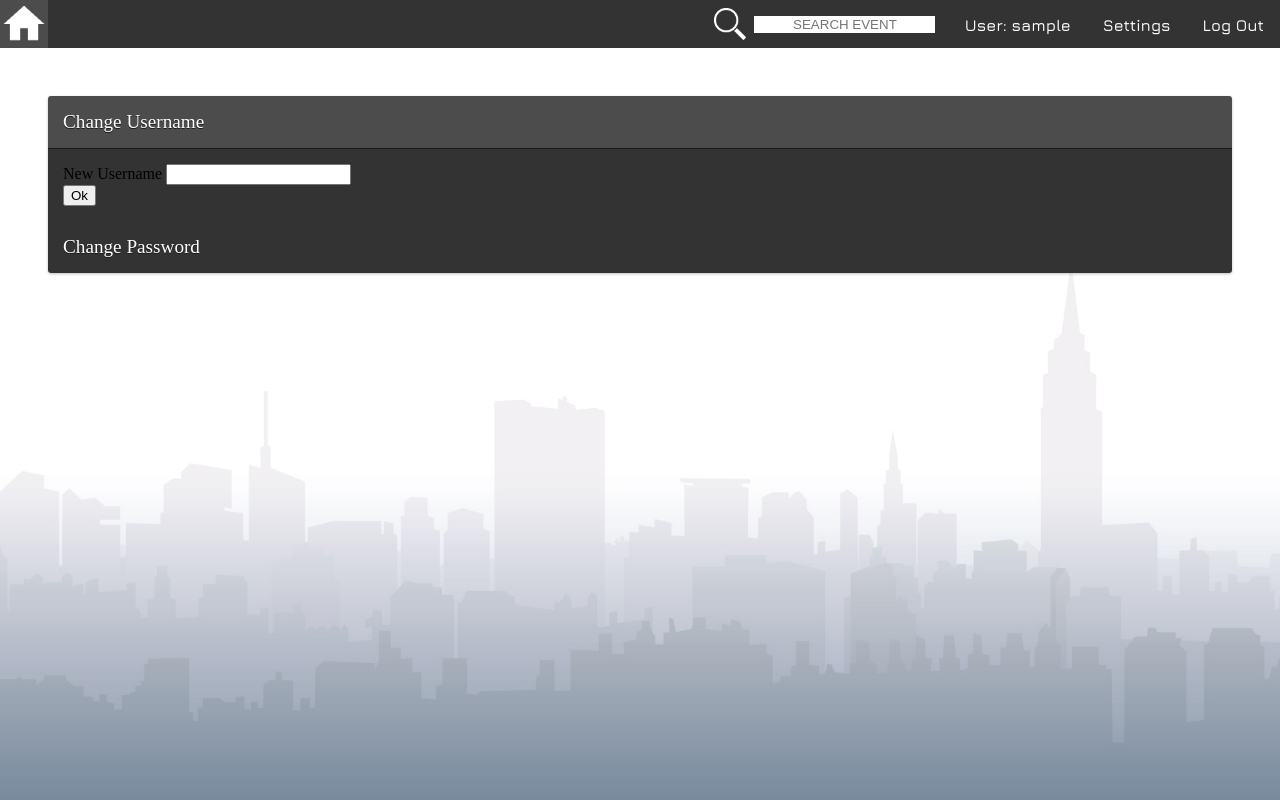
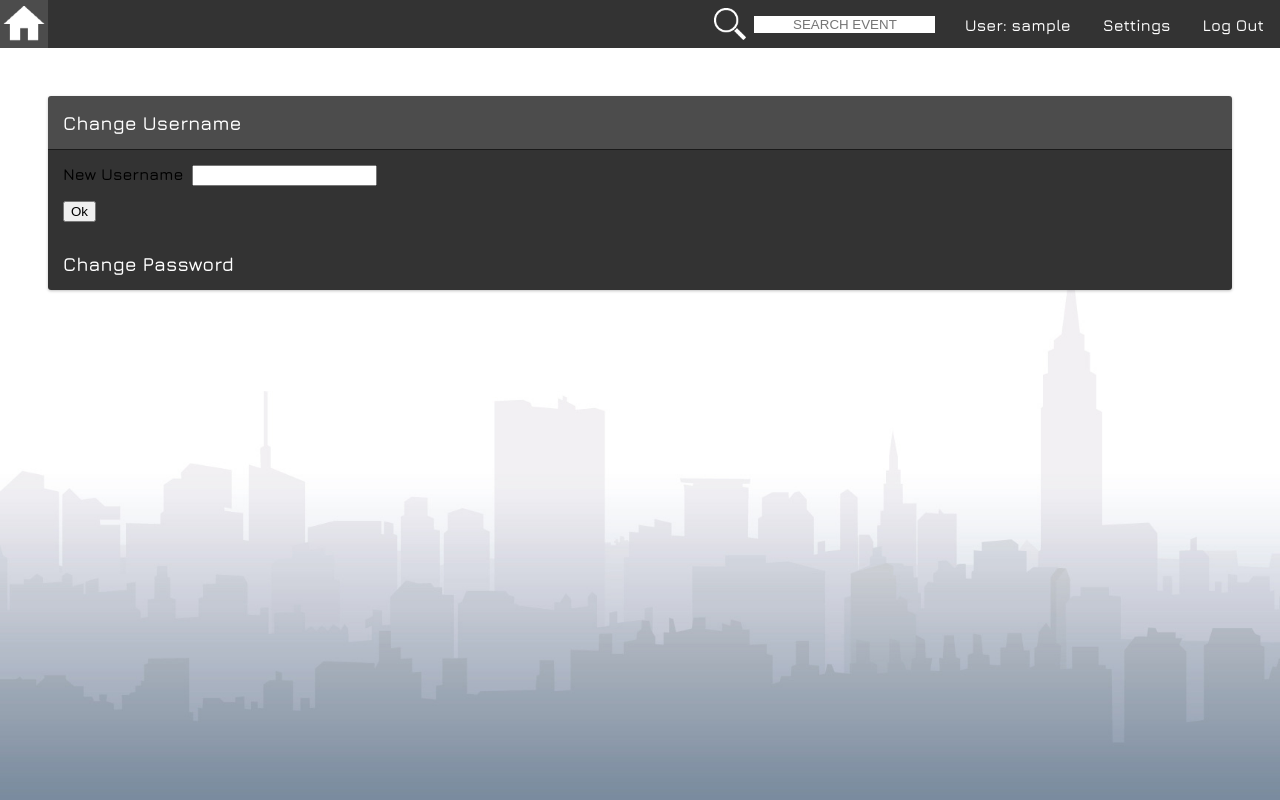
Before and after one commit to up201306506/LTW20152016, a PHP site: page /settings.php in a window 1280 px wide, after a click on "Change Username". Run offline with PHP 8.4, Linux system fonts and the light colour scheme; the visitor is signed in with stand-in values (Sample User, id 1).

Commit message:
Settings com css menos merdinha mas ainda um pouco

```diff
--- a/Source Code/Styles/settings.css
+++ b/Source Code/Styles/settings.css
@@ -10,6 +10,8 @@ body {
 	background-attachment: fixed;
 	background-repeat: no-repeat;
 	background-size: cover;
+    font-family: sans-serif;
+    font-family: 'Jura', sans-serif;
 }
 
 .accordion, .accordion * {
@@ -34,6 +36,7 @@ body {
     background: #333;
     transition: all linear 0.15s;
     font-size: 1.200em;
+    font
     text-shadow: 0px 1px 0px #1a1a1a;
     color: #fff;
 }
@@ -55,3 +58,9 @@ body {
     padding: 15px;
     display: none;
 }
+
+.textbox
+{
+    position: absolute;
+    left: 15%;
+}
--- a/Source Code/settings.php
+++ b/Source Code/settings.php
@@ -40,12 +40,12 @@
 			<div class="accordion-section">
 				<a class="accordion-section-title" href="#ChangeUsername">Change Username</a>
 				<div id="ChangeUsername" class="accordion-section-content">
-					<div class="new_username">
-						<label for="newusername">New Username</label>
-						<input id="newusername" name="newusername" type="text">
+					<div class="text">
+						<label for="newusername"><b>New Username</b></label>
+						<input class="textbox" id="newusername" name="newusername" type="text">
 					</div>
-
-					<div>
+					<br>
+					<div class="button">
 						<input name="submit_username" type="submit" value="Ok">
 					</div>
 				</div>
@@ -55,17 +55,17 @@
 				<a class="accordion-section-title" href="#ChangePassword">Change Password</a>
 				<div id="ChangePassword" class="accordion-section-content">
 
-					<div class="password">
+					<div class="text">
 						<label for="password">Password</label>
-						<input id="password" name="password" type="password">
+						<input class="textbox" id="password" name="password" type="password">
 					</div>
-
-					<div class="new_password">
+					<br>
+					<div class="text">
 						<label for="newpassword">New Password</label>
-						<input id="newpassword" name="newpassword" type="password">
+						<input class="textbox" id="newpassword" name="newpassword" type="password">
 					</div>
-
-					<div class="submit_password">
+					<br>
+					<div class="button">
 						<input name="submit_password" type="submit" value="Ok">
 					</div>
 				</div>
```
